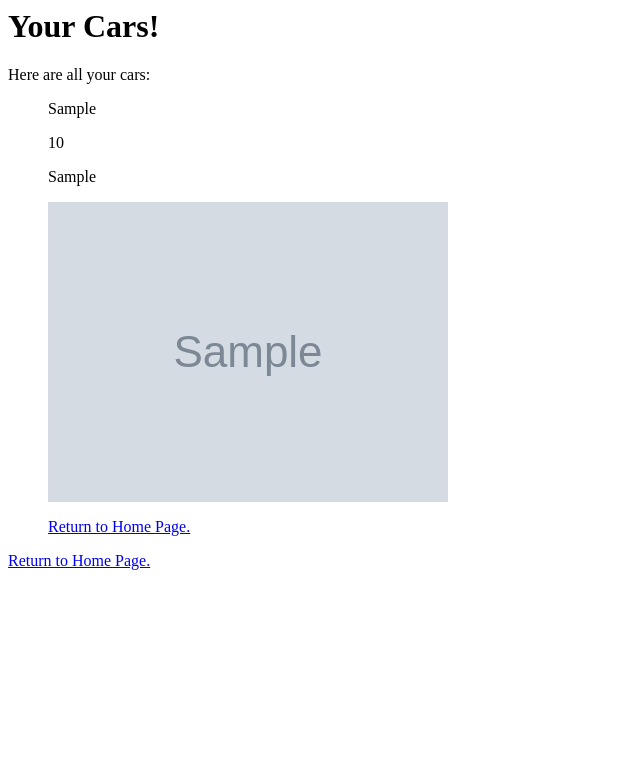
After one commit to kellimargaret/Car-Dealership, a PHP site: template views/your_cars.html.twig in a window 1280 px wide. The commit adds this page. Shown: the top 783 px of the page, without its empty margins (0-640 px from the left). Run offline with PHP 8.4, Linux system fonts and the light colour scheme; the template is opened without the code that fills it: most values are stand-ins (such as "Sample title", 1, 10 or a date in 2020); grey boxes marked "Sample" are stand-in pictures; some libraries are stand-ins or nearby versions.

Commit message:
Add route to view your cars that have been posted

```diff
--- a/views/New_Car.html.twig
+++ b/views/New_Car.html.twig
@@ -8,6 +8,7 @@
     <p>{{ newcar.getPrice }}</p>
     <p>{{ newcar.getMiles }}</p>
     <p><img src="{{ newcar.getPicture }}"></p>
-    <p><a href='/'>View your list of things to do.</a></p>
+    <p><a href='/'>Return to Home Page.</a></p>
+    <p><a href='/your_cars'>View your list of cars.</a></p>
 </body>
 </html>
--- a/views/cars.html.twig
+++ b/views/cars.html.twig
@@ -37,5 +37,6 @@
             <button type='submit' class='btn btn-primary btn-lg'>Submit</button>
         </form>
     </div>
+    <p><a href='/your_cars'>View your cars.</a></p>
 </body>
 </html>
--- /dev/null
+++ b/views/your_cars.html.twig
@@ -0,0 +1,21 @@
+<html>
+<head>
+    <title>Your Cars</title>
+</head>
+<body>
+    <h1>Your Cars!</h1>
+    {% if cars is not empty %}
+        <p>Here are all your cars:</p>
+        <ul>
+            {% for car in cars %}
+                <p>{{ newcar.getMake_Model }}</p>
+                <p>{{ newcar.getPrice }}</p>
+                <p>{{ newcar.getMiles }}</p>
+                <p><img src="{{ newcar.getPicture }}"></p>
+                <p><a href='/'>Return to Home Page.</a></p>
+            {% endfor %}
+        </ul>
+    {% endif %}
+    <p><a href='/'>Return to Home Page.</a></p>
+</body>
+</html>
```
Also changed, not shown: app/app.php (+6 -7 lines).
